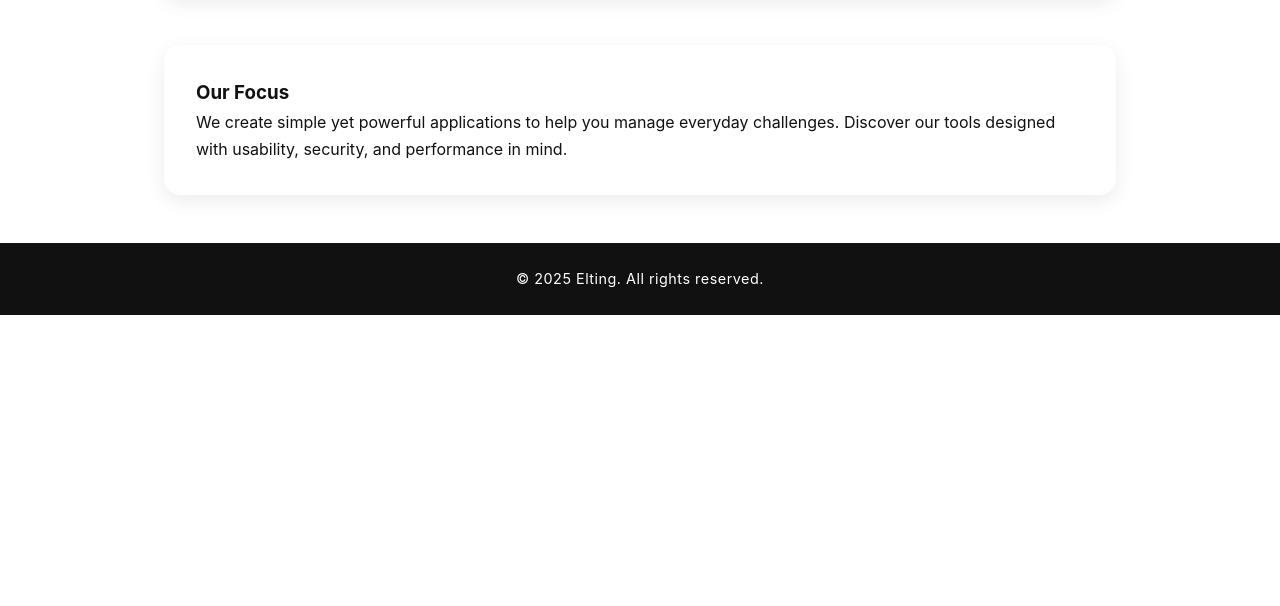
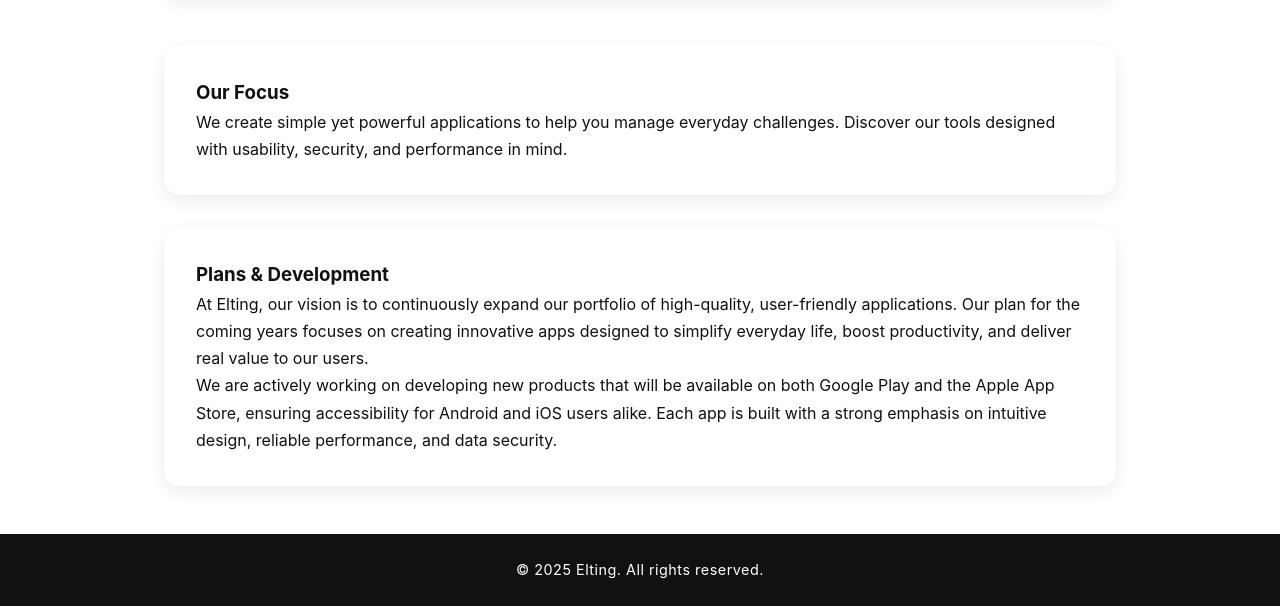
Before and after one commit to EltingMobileStudio/EltingMobileStudio.github.io, a plain HTML site: page index.html in a window 1280 px wide. Shown: the part 319-925 px from the top of the page. Before the commit the page ends 800 px from the top, so only its background shows below. Drawn offline with Linux system fonts and the light colour scheme.

Commit message:
Update index.html

```diff
--- a/index.html
+++ b/index.html
@@ -29,6 +29,16 @@
       <p>We create simple yet powerful applications to help you manage everyday challenges.
          Discover our tools designed with usability, security, and performance in mind.</p>
     </section>
+
+    <section class="intro">
+      <h3>Plans & Development</h3>
+      <p>At Elting, our vision is to continuously expand our portfolio of high-quality, user-friendly applications.
+        Our plan for the coming years focuses on creating innovative apps designed to simplify everyday life,
+        boost productivity, and deliver real value to our users.</p>
+      <p>We are actively working on developing new products that will be available on both Google Play and
+        the Apple App Store, ensuring accessibility for Android and iOS users alike.
+        Each app is built with a strong emphasis on intuitive design, reliable performance, and data security.</p>
+    </section>
   </main>
 
   <footer>
```
